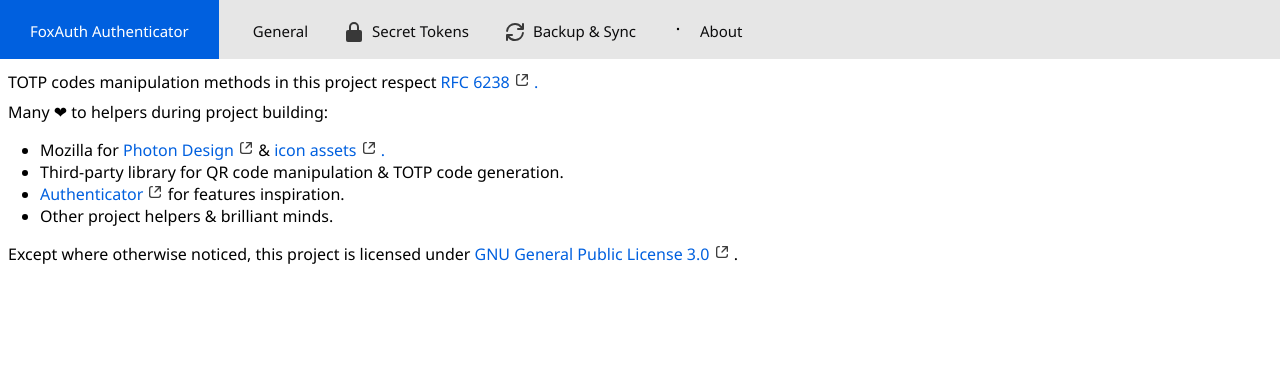
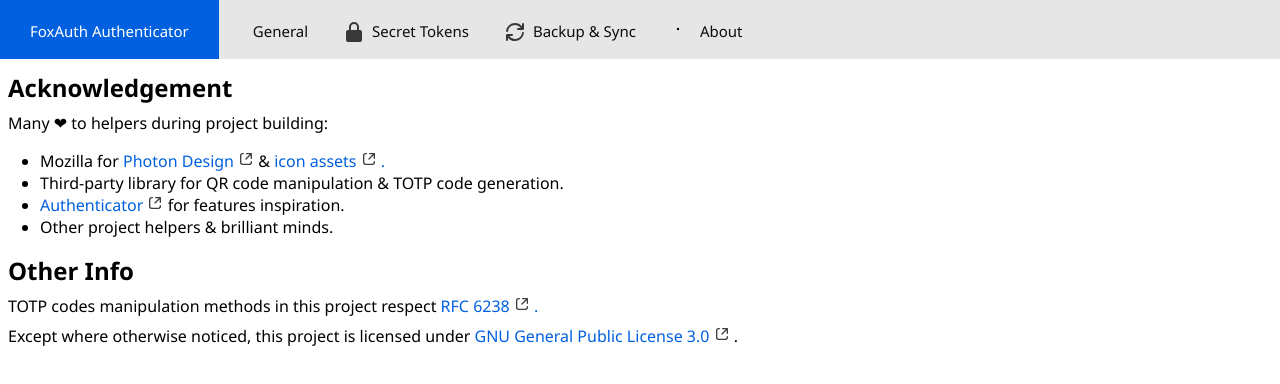
Before and after one commit to FoxAuth/FoxAuth, a browser extension: page src/options/about.html in a window 1280 px wide. Drawn offline with Linux system fonts and the light colour scheme.

Commit message:
minor refine

```diff
--- a/src/css/options.css
+++ b/src/css/options.css
@@ -7,8 +7,8 @@
 main {
   margin: 0px 8px 0px 8px;
 }
-p {
-  margin: 8px
+p, h2 {
+  margin: 8px 8px;
 }
 a {
   text-decoration: none;
--- a/src/options/about.html
+++ b/src/options/about.html
@@ -17,7 +17,7 @@
            <li id="last"><a href='#'><span>About</span></a></li>
         </ul>
     </div>
-    <p>TOTP codes manipulation methods in this project respect <a href="https://tools.ietf.org/html/rfc6238">RFC 6238 <img src="../icons/options/Open In New.svg" width="16px" height="16px"> .</a></p>
+    <h2>Acknowledgement</h2>
     <p>Many ❤ to helpers during project building:</p>
     <ul>
         <li>Mozilla for <a href="https://design.firefox.com/photon">Photon Design <img src="../icons/options/Open In New.svg" width="16px" height="16px"></a> &amp; <a href="http://design.firefox.com/icons/">icon assets  <img src="../icons/options/Open In New.svg" width="16px" height="16px"> .</a></li>
@@ -25,4 +25,6 @@
         <li><a href="https://github.com/Authenticator-Extension/Authenticator">Authenticator <img src="../icons/options/Open In New.svg" width="16px" height="16px"></a> for features inspiration.</li>
         <li>Other project helpers &amp; brilliant minds.</li>
     </ul>
+    <h2>Other Info</h2>
+    <p>TOTP codes manipulation methods in this project respect <a href="https://tools.ietf.org/html/rfc6238">RFC 6238 <img src="../icons/options/Open In New.svg" width="16px" height="16px"> .</a></p>
     <p>Except where otherwise noticed, this project is licensed under <a href="https://www.gnu.org/licenses/gpl-3.0.html">GNU General Public License 3.0 <img src="../icons/options/Open In New.svg" width="16px" height="16px"> </a>.</p>
```
Also changed, not shown: src/manifest.json.
